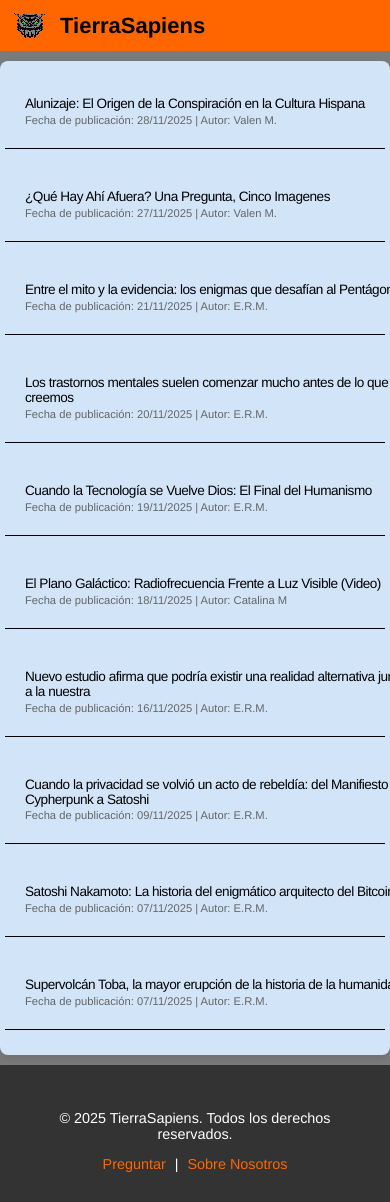
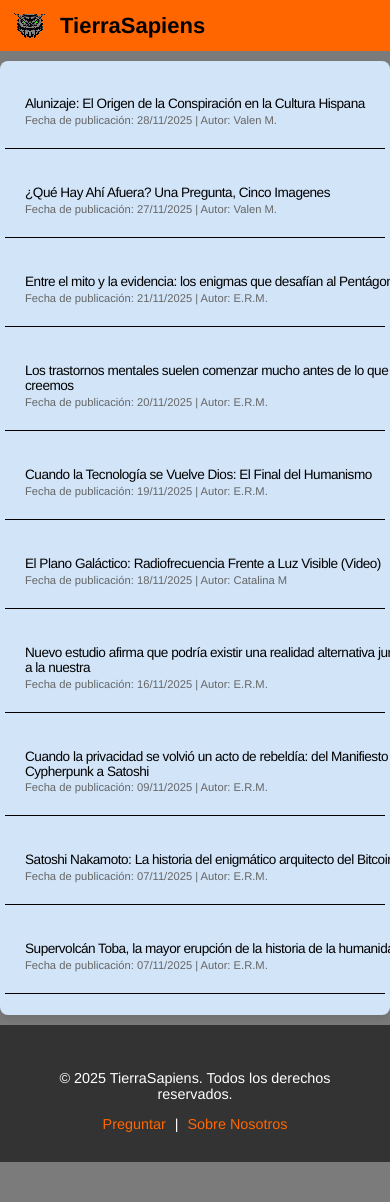
Before and after one commit to TierraSapiens/RealidadAlterna, a Jekyll site: the page built from index.md, in a window 390 px wide. Built offline with Jekyll 4.4.1, drawn with Linux system fonts in a browser that asks for light colours; after the commit the page ends 1162 px from its top, so only the background shows below that.

Commit message:
modificar espacios

```diff
--- a/assets/css/style.css
+++ b/assets/css/style.css
@@ -158,16 +158,16 @@ footer {
    2.1 PARA vista telefonia ej: Android
    ========================================= */
 @media (max-width: 600px) {
-    main {                              /*1.FORZAR LA REDUCCIÓN DE MÁRGENES LATERALES */
+    main {                  /*FORZAR LA REDUCCIÓN DE MÁRGENES LATERALES */
         padding: 0px 5px 20px 5px !important;
         width: auto !important;
     }
 
     /*CONFIGURAR EL CONTENEDOR DE CADA ARTÍCULO */
     .post-item {
-        display: block !important; /* Cambiamos flex por block para aprovechar todo el ancho */
+        display: block !important; /*flex por block para aprovechar todo el ancho*/
         padding: 0 !important;
-        margin: 0 0 5px 0 !important; /* Un poco de aire abajo de cada línea */
+        margin: 0 0 1px 0 !important; /*Espacio abajo de cada línea*/
         border-bottom: 1px solid #000; /* Mantenemos tu línea divisoria */
     }
 
@@ -185,9 +185,7 @@ footer {
     /* 4. AJUSTE DEL TEXTO (TÍTULOS EN UN RENGLÓN) */
     .post-content {
         margin: 0 !important;
-
         padding-left: 20px !important;   /* Cambia 10px por 15px o 20px si lo quieres más a la derecha */
-
         padding-right: 5px !important; /* Opcional: para que no se pegue al borde derecho */
         width: 100% !important;
         text-align: left !important; /* Alineado a la izquierda */
@@ -198,10 +196,9 @@ footer {
         display: block !important;
         width: 100% !important;
         margin: 0 !important;
-        /* TRUCOS PARA QUE QUEPAN EN UN RENGLÓN */
-        font-size: 0.85em !important; /* Un pelín más pequeño ayuda */
-        letter-spacing: -0.5px;       /* Junta un poquito las letras (imperceptible pero gana espacio) */
-        line-height: 1.1 !important;  /* Si tiene que bajar de línea, que no ocupe tanto alto */
+        font-size: 0.85em !important; /*Tamaño de titulo letras*/
+        letter-spacing: -0.5px;       /*Junta las letras*/
+        line-height: 1.1 !important;  /*Si tiene que bajar de línea, que no ocupe tanto alto */
     }
 
     .post-list {
@@ -224,7 +221,7 @@ footer {
         color: #666;
         display: block !important;
         margin-top: 2px !important;
-        margin-bottom: 4px !important; /* Espacio antes de la línea divisoria */
+        margin-bottom: 4px !important; /*Espacio antes de la línea divisoria*/
     }
 }
 
```
